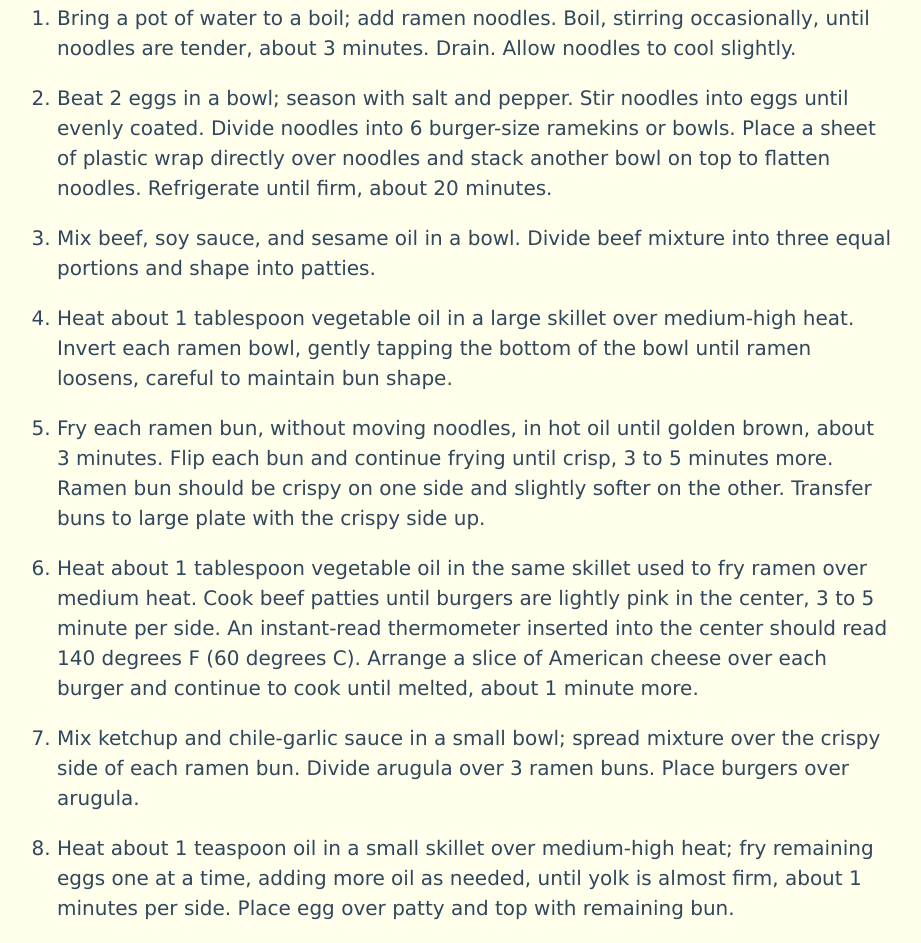
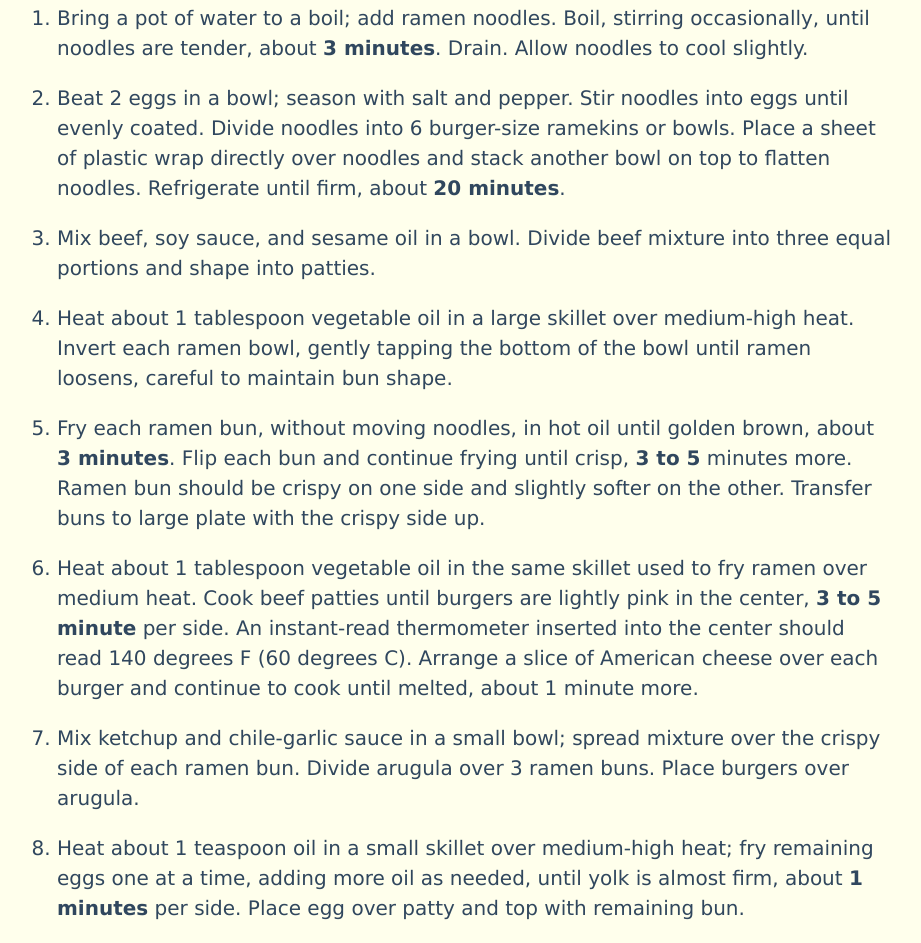
Before and after one commit to megaoy/odin-recipes, a plain HTML site: page recipes/ Ramen_Burger.html in a window 1280 px wide. Shown: the part 1143-2086 px from the top of the page, without its empty margins (23-944 px from the left). Drawn offline with Linux system fonts and the light colour scheme.

Commit message:
edited files to add propper striong tag at tiem refference

```diff
--- a/recipes/ Ramen_Burger.html
+++ b/recipes/ Ramen_Burger.html
@@ -31,14 +31,14 @@
     </ul>
     <h3>Steps</h3>
     <ol>
-        <li> Bring a pot of water to a boil; add ramen noodles. Boil, stirring occasionally, until noodles are tender, about 3 minutes. Drain. Allow noodles to cool slightly. </li>
-        <li>Beat 2 eggs in a bowl; season with salt and pepper. Stir noodles into eggs until evenly coated. Divide noodles into 6 burger-size ramekins or bowls. Place a sheet of plastic wrap directly over noodles and stack another bowl on top to flatten noodles. Refrigerate until firm, about 20 minutes. </li>
+        <li> Bring a pot of water to a boil; add ramen noodles. Boil, stirring occasionally, until noodles are tender, about <strong>3 minutes</strong>. Drain. Allow noodles to cool slightly. </li>
+        <li>Beat 2 eggs in a bowl; season with salt and pepper. Stir noodles into eggs until evenly coated. Divide noodles into 6 burger-size ramekins or bowls. Place a sheet of plastic wrap directly over noodles and stack another bowl on top to flatten noodles. Refrigerate until firm, about <strong>20 minutes</strong>. </li>
         <li>Mix beef, soy sauce, and sesame oil in a bowl. Divide beef mixture into three equal portions and shape into patties. </li>
         <li>Heat about 1 tablespoon vegetable oil in a large skillet over medium-high heat. Invert each ramen bowl, gently tapping the bottom of the bowl until ramen loosens, careful to maintain bun shape. </li>
-        <li> Fry each ramen bun, without moving noodles, in hot oil until golden brown, about 3 minutes. Flip each bun and continue frying until crisp, 3 to 5 minutes more. Ramen bun should be crispy on one side and slightly softer on the other. Transfer buns to large plate with the crispy side up. </li>
-        <li> Heat about 1 tablespoon vegetable oil in the same skillet used to fry ramen over medium heat. Cook beef patties until burgers are lightly pink in the center, 3 to 5 minute per side. An instant-read thermometer inserted into the center should read 140 degrees F (60 degrees C). Arrange a slice of American cheese over each burger and continue to cook until melted, about 1 minute more. </li>
+        <li> Fry each ramen bun, without moving noodles, in hot oil until golden brown, about <strong>3 minutes</strong>. Flip each bun and continue frying until crisp, <strong>3 to 5</strong> minutes more. Ramen bun should be crispy on one side and slightly softer on the other. Transfer buns to large plate with the crispy side up. </li>
+        <li> Heat about 1 tablespoon vegetable oil in the same skillet used to fry ramen over medium heat. Cook beef patties until burgers are lightly pink in the center, <strong>3 to 5 minute</strong> per side. An instant-read thermometer inserted into the center should read 140 degrees F (60 degrees C). Arrange a slice of American cheese over each burger and continue to cook until melted, about 1 minute more. </li>
         <li> Mix ketchup and chile-garlic sauce in a small bowl; spread mixture over the crispy side of each ramen bun. Divide arugula over 3 ramen buns. Place burgers over arugula. </li>
-        <li> Heat about 1 teaspoon oil in a small skillet over medium-high heat; fry remaining eggs one at a time, adding more oil as needed, until yolk is almost firm, about 1 minutes per side. Place egg over patty and top with remaining bun. </li>
+        <li> Heat about 1 teaspoon oil in a small skillet over medium-high heat; fry remaining eggs one at a time, adding more oil as needed, until yolk is almost firm, about <strong>1 minutes</strong> per side. Place egg over patty and top with remaining bun. </li>
     </ol>
 </body>
 </html>
```
Also changed, not shown: recipes/ Carrot_Cake.html (+1 -1 lines).
